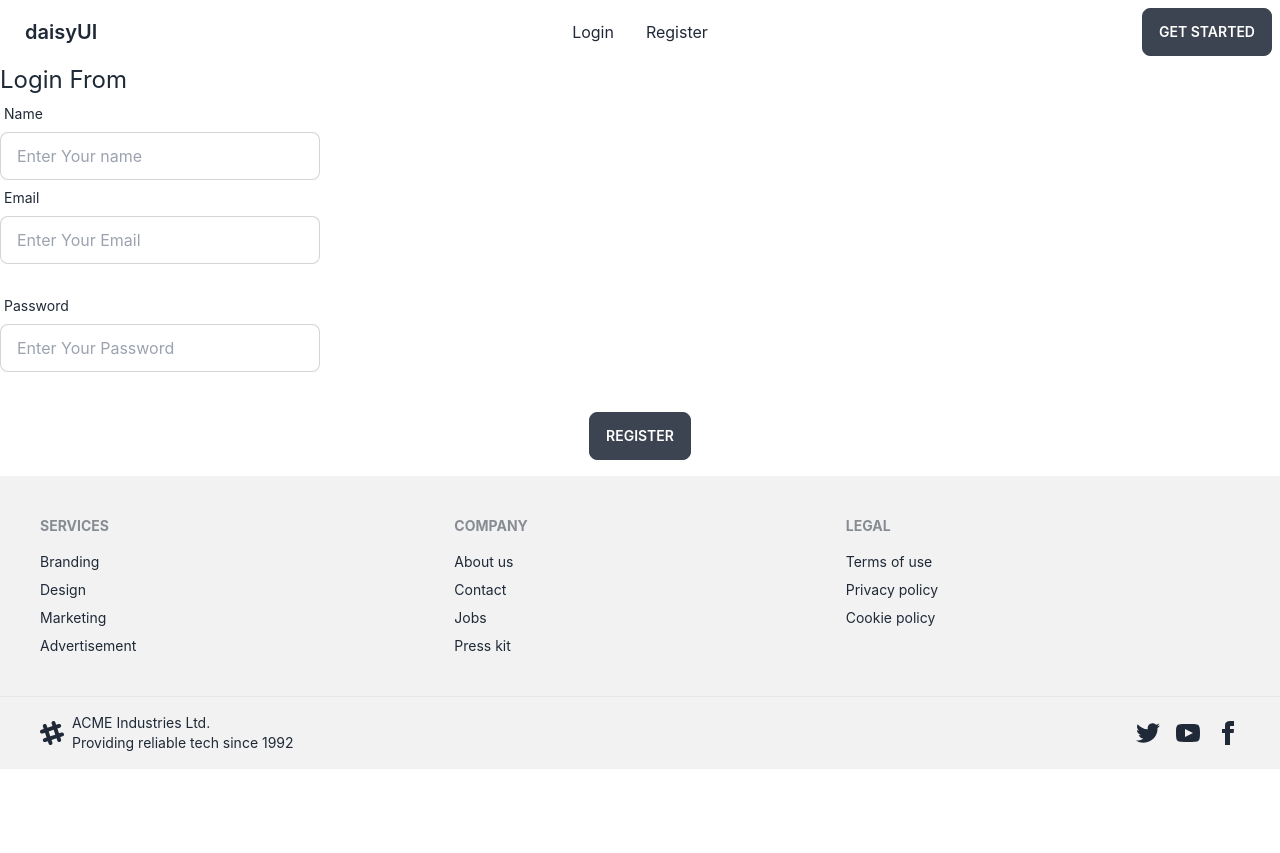
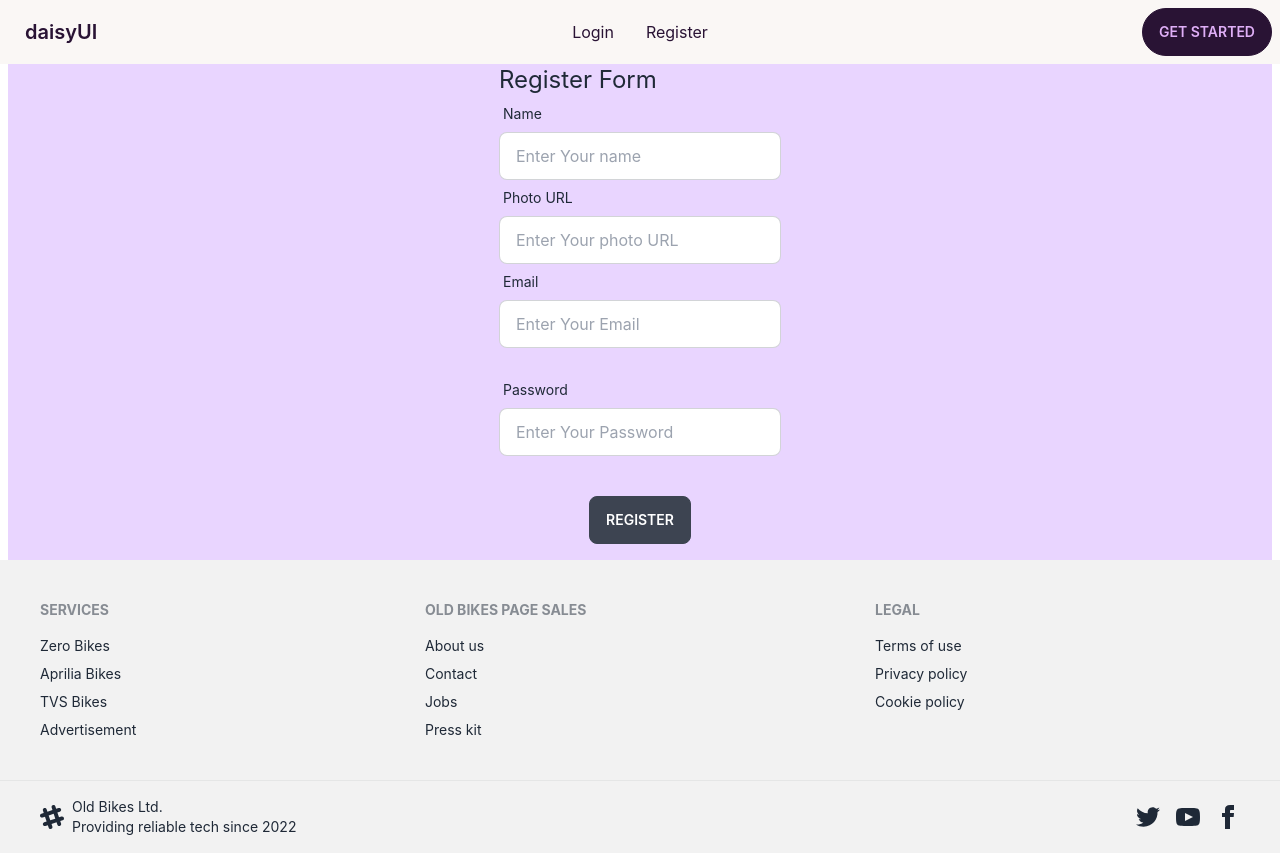
Before and after one commit to Mofassel100/The-Bike-People-client, a React (Create React App) app: page /register in a window 1280 px wide. Before the commit the page ends 800 px from the top, so only its background shows below. Built offline with nearby package versions, Linux system fonts and the light colour scheme; no server answers.

Commit message:
Update Profile name added

```diff
--- a/src/AuthProvider/AuthProvider.js
+++ b/src/AuthProvider/AuthProvider.js
@@ -28,10 +28,10 @@ const NewRegisterUser = (email,password)=>{
 }
 // ----------------
 // Update Profile name and img
-// const ProfilesUpdateUser = (profile)=>{
-//     setLoader(true)
-//     return updateProfile(user,{profile});
-// }
+const UpdateUsersProfils = (profile)=>{
+    setLoader(true)
+    return updateProfile(auth.currentUser,profile);
+}
 // ---------------
 // login from
 
@@ -43,11 +43,11 @@ const loginUsers= (email,password)=>{
 // ---------------
 // log Out from
 
-// const LogOutUser = ()=>{
+const LogOutUser = ()=>{
 
-//     setLoader(true)
-//     return signOut(auth)
-// }
+    setLoader(true)
+    return signOut(auth)
+}
 // -----------
 
 // useEffect
@@ -71,6 +71,9 @@ const allInfoData = {
     NewRegisterUser,
     user,
     loader,
+    LogOutUser ,
+    UpdateUsersProfils
+
 
 
 
--- a/src/ProductComponent/Authentication/Login.js
+++ b/src/ProductComponent/Authentication/Login.js
@@ -1,12 +1,15 @@
 import React, { useContext } from 'react';
 import { useForm } from 'react-hook-form';
 import toast from 'react-hot-toast';
-import { Link } from 'react-router-dom';
+import { Link, useLocation, useNavigate } from 'react-router-dom';
 import { AuthContext } from '../../AuthProvider/AuthProvider';
 
 const Login = () => {
     const {loginUsers}=useContext(AuthContext)
     const { register, handleSubmit, formState: { errors } } = useForm();
+    const navigate = useNavigate()
+    const location = useLocation()
+    let from = location.state?.from?.pathname || "/"
 
     const hadleLogingSubmit = (data) => {
         loginUsers(data.email,data.password)
@@ -14,6 +17,7 @@ const Login = () => {
 
             console.log(result);
             toast.success('login Success full')
+            navigate(from ,{replace:true})
         })
         .catch(error=>{
             toast.error(error.message)
--- a/src/ProductComponent/Authentication/Register.js
+++ b/src/ProductComponent/Authentication/Register.js
@@ -1,29 +1,49 @@
 import React, { useContext } from 'react';
 import { useForm } from 'react-hook-form';
 import toast from 'react-hot-toast';
+import { useLocation, useNavigate } from 'react-router-dom';
 import { AuthContext } from '../../AuthProvider/AuthProvider';
 
 const Register = () => {
-    const {NewRegisterUser}=useContext(AuthContext)
+    const { NewRegisterUser, UpdateUsersProfils } = useContext(AuthContext)
+    let navigate = useNavigate();
+    let location = useLocation();
+    let from = location.state?.from?.pathname || "/";
     const { register, handleSubmit, formState: { errors } } = useForm();
 
     const hadleLogingSubmit = (data) => {
-        NewRegisterUser(data.email,data.password)
-        .then((result)=>{
+        NewRegisterUser(data.email, data.password)
+            .then((result) => {
 
-            console.log(result);
-            toast.success('login Success full')
-        })
-        .catch(error=>{
-            toast.error(error.message)
-        })
+
+
+                const profils = {
+                    displayName: data.name,
+
+                }
+                UpdateUsersProfils(profils)
+                    .then(result => {
+                        toast.success('Update Success full')
+
+                        navigate(from, { replace: true });
+
+
+                    })
+                    .catch(error => {
+                        toast.error(error.message)
+                        console.log(error);
+                    })
+            })
+            .catch(error => {
+                toast.error(error.message)
+            })
 
 
     }
     return (
-        <div>
+        <div className=' grid justify-center items-center bg-purple-200 mx-2'>
             <form onSubmit={handleSubmit(hadleLogingSubmit)}>
-                <p className='text-2xl '>Login From</p>
+                <p className='text-2xl '>Register Form</p>
 
 
                 <div className="form-control w-full max-w-xs">
@@ -32,6 +52,15 @@ const Register = () => {
 
                     </label>
                     <input type="text" className="input input-bordered w-full max-w-xs" {...register("name", { required: "Name in required" })} placeholder="Enter Your name" />
+
+
+                </div>
+                <div className="form-control w-full max-w-xs">
+                    <label className="label">
+                        <span className="label-text">Photo URL</span>
+
+                    </label>
+                    <input type="text" className="input input-bordered w-full max-w-xs" {...register("photoURL")} placeholder="Enter Your photo URL" />
 
 
                 </div>
@@ -65,9 +94,9 @@ const Register = () => {
 
 
 
-                    <div className='text-center my-4'>
+                <div className='text-center my-4'>
                     <button className='btn btn '>Register</button>
-                    </div>
+                </div>
 
 
 
--- a/src/ProductComponent/Footer/Footer.js
+++ b/src/ProductComponent/Footer/Footer.js
@@ -6,13 +6,13 @@ const Footer = () => {
  <footer className="footer p-10 bg-base-200 text-base-content">
         <div>
           <span className="footer-title">Services</span>
-          <a className="link link-hover">Branding</a>
-          <a className="link link-hover">Design</a>
-          <a className="link link-hover">Marketing</a>
+          <a className="link link-hover">Zero Bikes</a>
+          <a className="link link-hover">Aprilia Bikes</a>
+          <a className="link link-hover">TVS Bikes</a>
           <a className="link link-hover">Advertisement</a>
         </div>
         <div>
-          <span className="footer-title">Company</span>
+          <span className="footer-title">Old Bikes Page Sales</span>
           <a className="link link-hover">About us</a>
           <a className="link link-hover">Contact</a>
           <a className="link link-hover">Jobs</a>
@@ -28,7 +28,7 @@ const Footer = () => {
       <footer className="footer px-10 py-4 border-t bg-base-200 text-base-content border-base-300">
         <div className="items-center grid-flow-col">
           <svg width="24" height="24" viewBox="0 0 24 24" xmlns="http://www.w3.org/2000/svg" fillRule="evenodd" clipRule="evenodd" className="fill-current"><path d="M22.672 15.226l-2.432.811.841 2.515c.33 1.019-.209 2.127-1.23 2.456-1.15.325-2.148-.321-2.463-1.226l-.84-2.518-5.013 1.677.84 2.517c.391 1.203-.434 2.542-1.831 2.542-.88 0-1.601-.564-1.86-1.314l-.842-2.516-2.431.809c-1.135.328-2.145-.317-2.463-1.229-.329-1.018.211-2.127 1.231-2.456l2.432-.809-1.621-4.823-2.432.808c-1.355.384-2.558-.59-2.558-1.839 0-.817.509-1.582 1.327-1.846l2.433-.809-.842-2.515c-.33-1.02.211-2.129 1.232-2.458 1.02-.329 2.13.209 2.461 1.229l.842 2.515 5.011-1.677-.839-2.517c-.403-1.238.484-2.553 1.843-2.553.819 0 1.585.509 1.85 1.326l.841 2.517 2.431-.81c1.02-.33 2.131.211 2.461 1.229.332 1.018-.21 2.126-1.23 2.456l-2.433.809 1.622 4.823 2.433-.809c1.242-.401 2.557.484 2.557 1.838 0 .819-.51 1.583-1.328 1.847m-8.992-6.428l-5.01 1.675 1.619 4.828 5.011-1.674-1.62-4.829z"></path></svg>
-          <p>ACME Industries Ltd. <br/>Providing reliable tech since 1992</p>
+          <p>Old Bikes Ltd. <br/>Providing reliable tech since 2022</p>
         </div>
         <div className="md:place-self-center md:justify-self-end">
           <div className="grid grid-flow-col gap-4">
--- a/src/ProductComponent/Navber/Navber.js
+++ b/src/ProductComponent/Navber/Navber.js
@@ -1,15 +1,28 @@
-import React from 'react';
+import React, { useContext } from 'react';
 import { Link } from 'react-router-dom';
+import { AuthContext } from '../../AuthProvider/AuthProvider';
 
 const Navber = () => {
+  const {LogOutUser ,user}= useContext(AuthContext)
   const myInfo = <React.Fragment>
-    <li> <Link to='login'>Login</Link></li>
+    {user?.uid?
+    <>
+     <li><Link ><button onClick={LogOutUser}>Log Out</button></Link></li>
+     <li><Link >{user?.displayName}</Link></li>
+    </>
+    :
+    <>
+     <li> <Link to='login'>Login</Link></li>
     <li><Link to='register'>Register</Link></li>
+    </>}
+
+
+
 
 
   </React.Fragment>
     return (
-        <div className="navbar bg-base-100">
+        <div className="navbar " data-theme="cupcake">
         <div className="navbar-start">
           <div className="dropdown">
             <label tabIndex={0} className="btn btn-ghost lg:hidden">
--- a/src/ProductComponent/Product/Product.js
+++ b/src/ProductComponent/Product/Product.js
@@ -13,9 +13,9 @@ const Product = () => {
                         {
                             productsData?.map(product => <>
                                 <div>
-                                    <div className="card my-5 lg:card-side shadow-xl">
+                                    <div className="card my-5 lg:card-side shadow-xl bg-rose-200">
                                         <figure><img src={product?.picture} alt="Album" /></figure>
-                                        <div className="card-body bg-rose-200">
+                                        <div className="card-body ">
                                             <h2 className="card-title">{product?.name}</h2>
                                             <div className='grid grid-cols-2 lg:grid-cols-1'>
                                             <p className=''><span className='text-'>Orginal Price : </span><span className='text-green-400'>{product?.OrginalePrice}</span></p>
```
